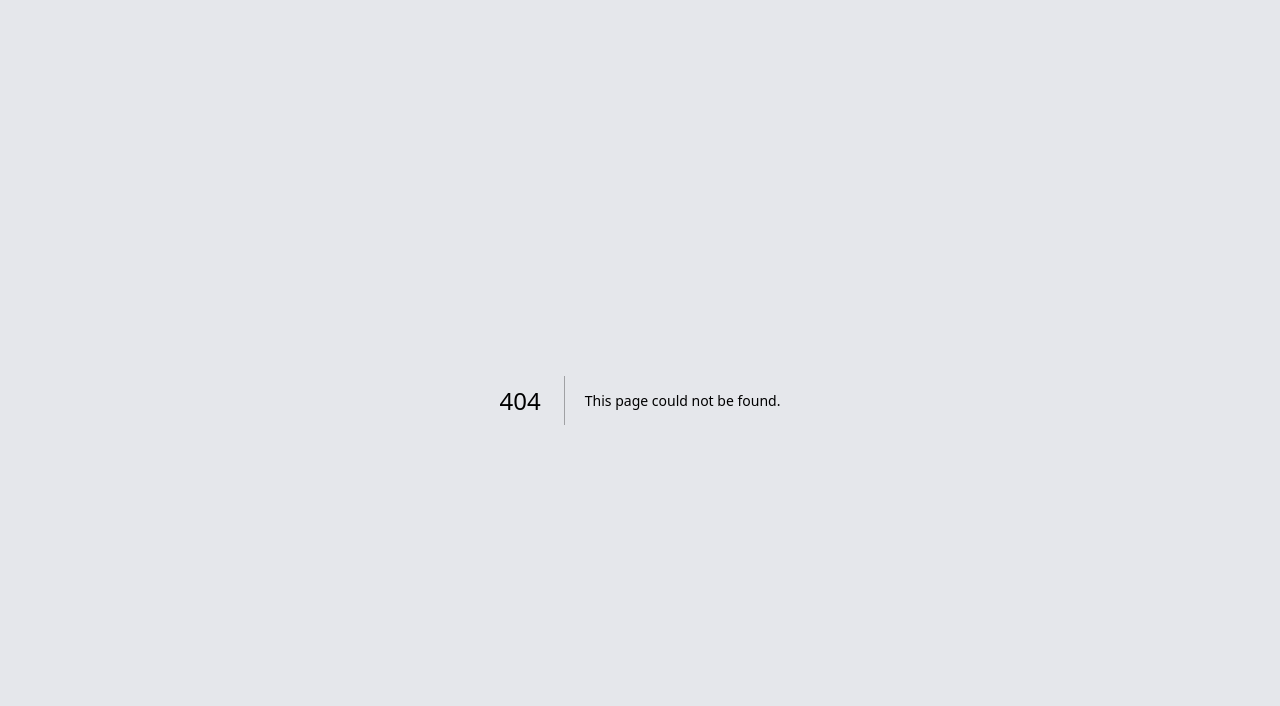
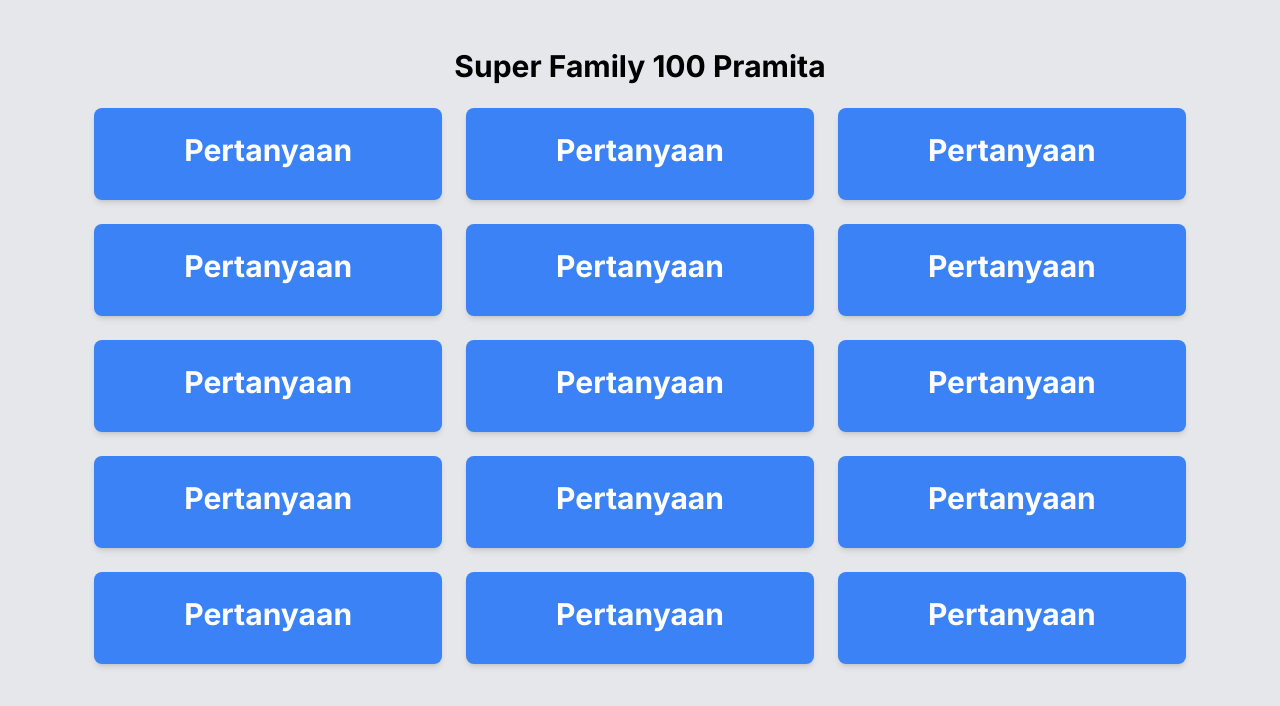
Before and after one commit to WahyuLamani/family-100-game, a Next.js app: page /game-3 in a window 1280 px wide. Before the commit this address had no page. Shown: the top 706 px of the page. Built offline with nearby package versions, Linux system fonts and the light colour scheme.

Commit message:
change navigation route

```diff
--- a/app/game/[id]/page.tsx
+++ b/app/game-3/game/[id]/page.tsx
@@ -1,5 +1,5 @@
 import { questions } from "@/lib/data";
-import OnGame from "@/app/game/[id]/ongame";
+import OnGame from "@/app/game-3/game/[id]/ongame";
 const PageGame = ({ params }: { params: { id: string } }) => {
   const id = parseInt(params.id);
   const question = questions.find((q) => q.id === id);
--- a/app/page.tsx
+++ b/app/page.tsx
@@ -4,7 +4,7 @@ export default function Home() {
   return (
     <div className="p-12 flex flex-wrap gap-3 items-center justify-center h-screen">
       <Link
-        href={`/timer`}
+        href={`/game-1`}
         className="text-2xl w-[300px] font-bold px-10 py-6 bg-blue-500 text-white rounded-full"
       >
         Game pertama
@@ -16,7 +16,7 @@ export default function Home() {
         Game kedua
       </Link>
       <Link
-        href={`/family-100`}
+        href={`/game-3`}
         className="text-2xl w-[300px] font-bold px-10 py-6 bg-purple-500 text-white rounded-full"
       >
         Game Final
--- a/components/card.tsx
+++ b/components/card.tsx
@@ -37,7 +37,7 @@ const Card = ({ question,onClick, isClicked }:{question:Question,onClick:()=>voi
           <span className="font-bold text-4xl mb-2 text-center">{question.category}</span>
         </div>
       ) : (
-        <Link href={`/game/${question.id}`} onClick={onClick} className="flex flex-col items-center justify-center">
+        <Link href={`game-3/game/${question.id}`} onClick={onClick} className="flex flex-col items-center justify-center">
           <div className="bg-blue-500 text-white shadow-md rounded-lg px-[90px] py-6 w-full cursor-pointer hover:bg-blue-600 transition-colors duration-300 flex items-center justify-center">
             <span className="font-bold text-3xl mb-2 text-center">{question.category}</span>
           </div>
```
Also changed, not shown: app/game-1/page.tsx (renamed from app/timer/page.tsx), app/game-3/game/[id]/ongame.tsx (renamed from app/game/[id]/ongame.tsx), app/game-3/page.tsx (renamed from app/family-100/page.tsx).
